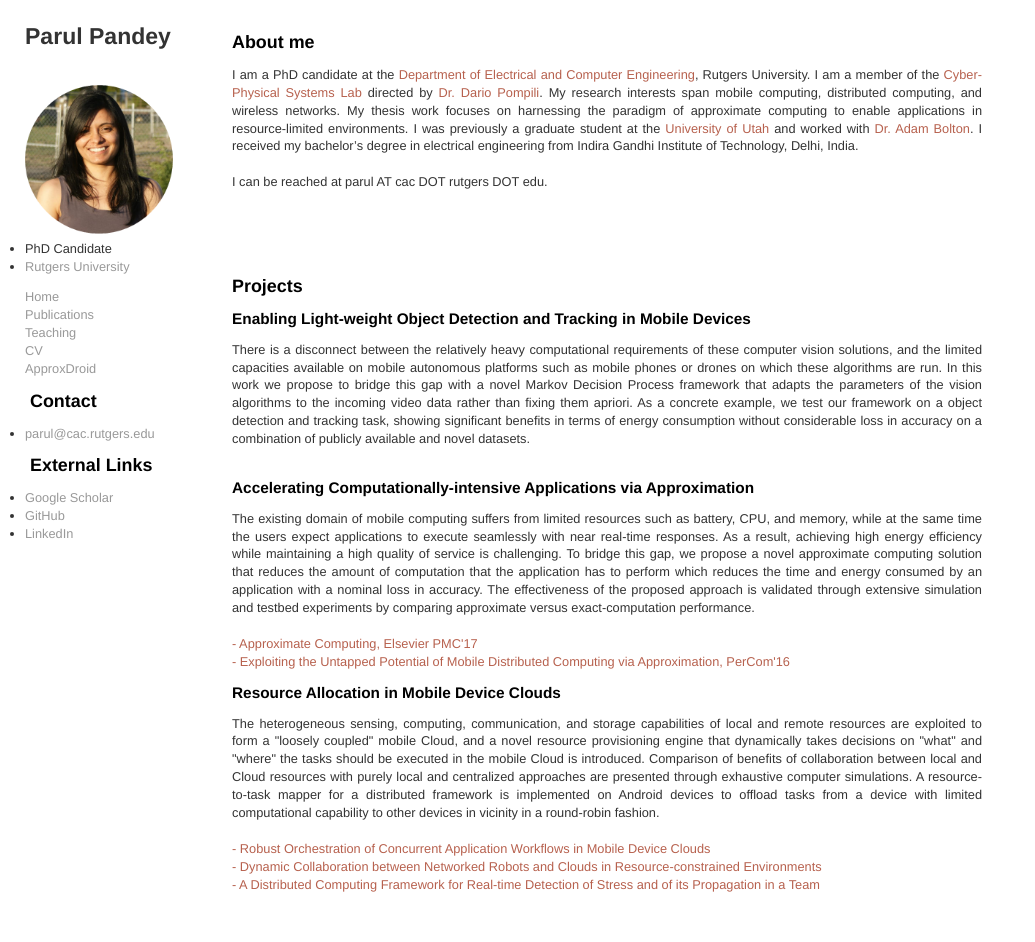
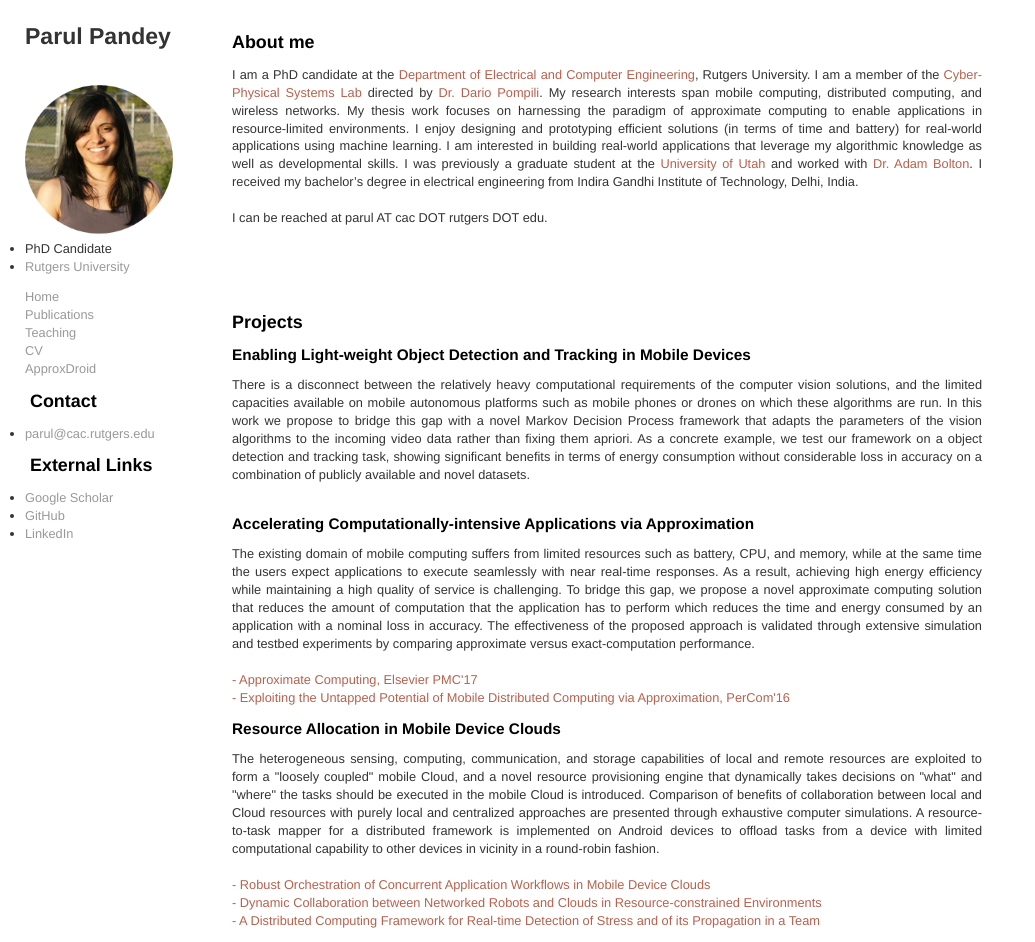
Before and after one commit to parul1985/Parul-Website, a Jekyll site: the page index.html, which Jekyll copies as it is, in a window 1280 px wide and 942 px high. Shown: the whole window, without its empty margins (0-1035 px from the left). Built offline with Jekyll 4.4.1, drawn with Linux system fonts in a browser that asks for light colours.

Commit message:
Update index.html

```diff
--- a/index.html
+++ b/index.html
@@ -45,7 +45,10 @@
 	<h1>About me</h1>
           <p>
 		  I am a PhD candidate at the <a href="http://www.ece.rutgers.edu/">Department of Electrical and Computer Engineering</a>, Rutgers University. I am a member of the <a href="http://nsfcac.rutgers.edu/cps">Cyber-Physical Systems Lab</a> directed by <a href="http://eceweb1.rutgers.edu/~pompili/">Dr. Dario Pompili</a>. My research interests span mobile computing, distributed computing, and wireless networks.
-              My thesis work focuses on harnessing the paradigm of approximate computing to enable applications in resource-limited environments. I was previously a graduate student at the <a href="https://www.utah.edu/">University of Utah</a> and worked with <a href="http://www.physics.utah.edu/~bolton/Home.html">Dr. Adam Bolton</a>.
+              	My thesis work focuses on harnessing the paradigm of approximate computing to enable applications in resource-limited environments. I enjoy designing and prototyping efficient solutions (in terms of time and battery) for real-world applications using machine learning.
+		 I am interested in building real-world applications that leverage my algorithmic knowledge as well as developmental skills.
+
+		 I was previously a graduate student at the <a href="https://www.utah.edu/">University of Utah</a> and worked with <a href="http://www.physics.utah.edu/~bolton/Home.html">Dr. Adam Bolton</a>.
 	      I received my bachelor’s degree in electrical engineering from Indira Gandhi Institute of Technology, Delhi, India. <br />
               <br />
               I can be reached at parul AT cac DOT rutgers DOT edu.
@@ -58,7 +61,7 @@
 
 	    <h2>Enabling Light-weight Object Detection and Tracking in Mobile Devices</h2>
 		<p>
-		There is a disconnect between the relatively heavy computational requirements of these computer vision solutions, and the limited  capacities available on mobile
+		There is a disconnect between the relatively heavy computational requirements of the computer vision solutions, and the limited  capacities available on mobile
 		autonomous platforms such as mobile phones or drones on which these algorithms are run. In this work we propose
 		to bridge this gap with a novel Markov Decision Process framework that adapts the parameters of the vision algorithms to the incoming video data rather than fixing them apriori.
 		As a concrete example, we test our framework on a object detection and tracking task, showing significant benefits
```
